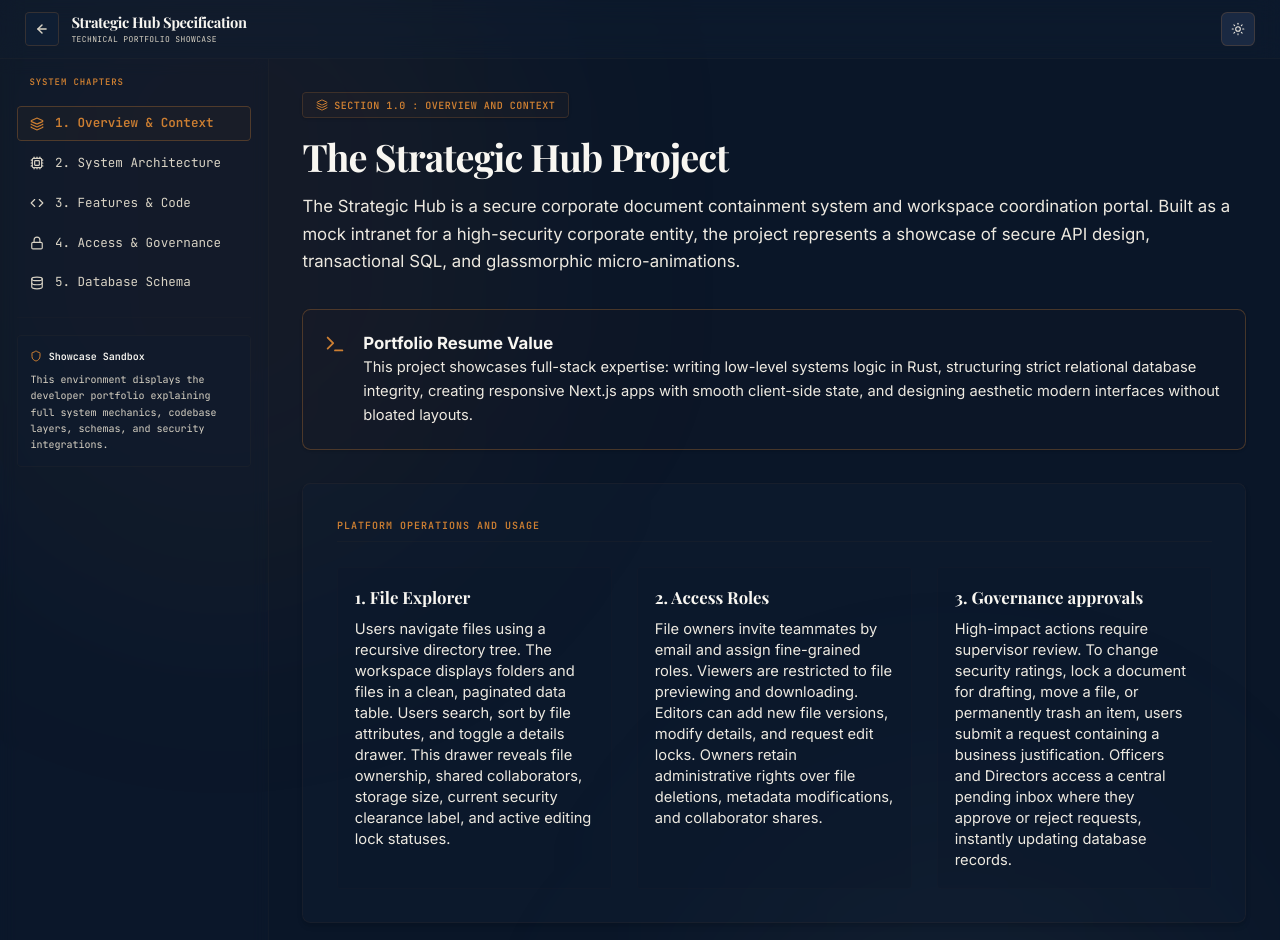
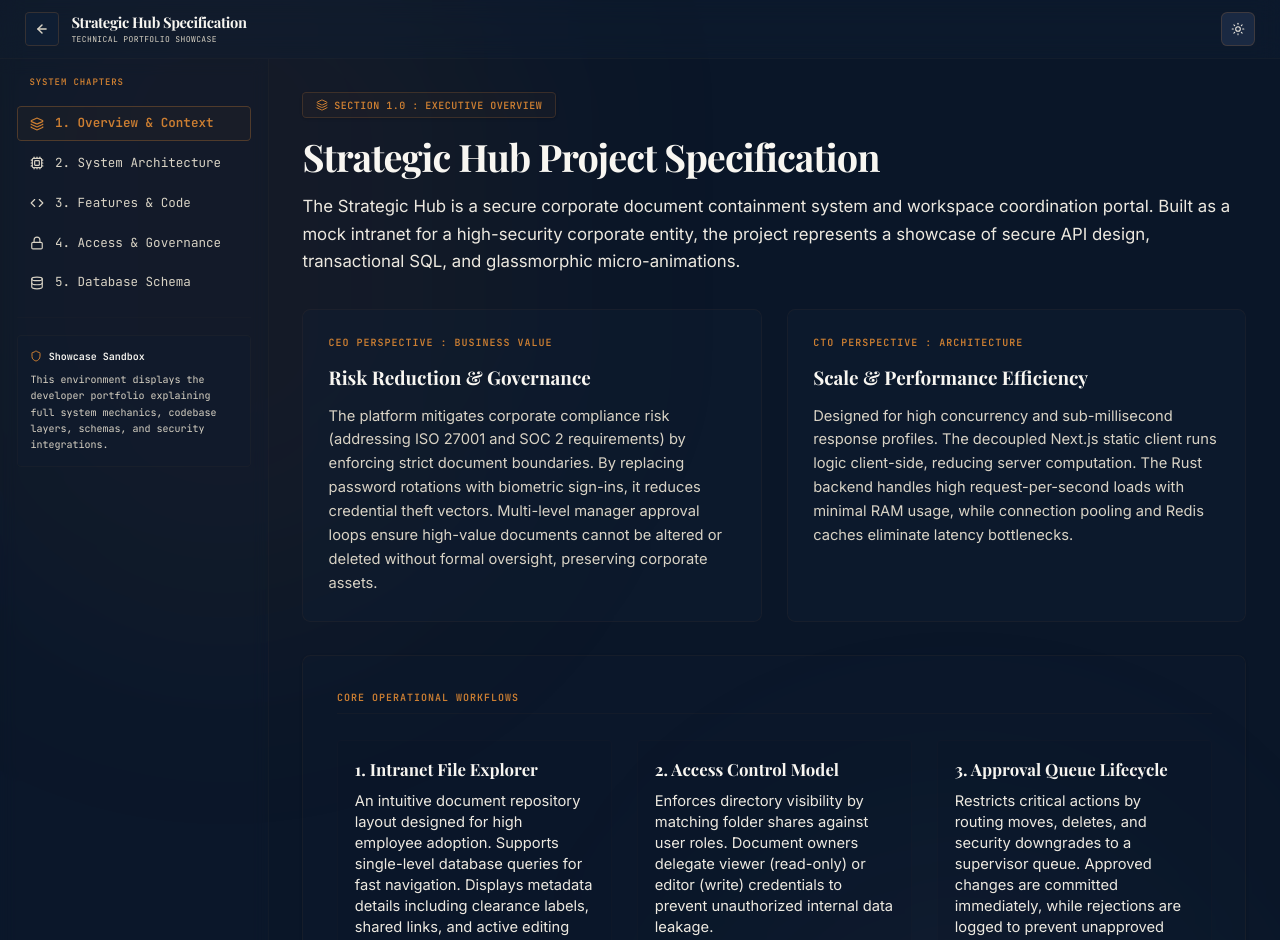
Before and after one commit to silentganja/unggul-axiom-hub, a Next.js app in the folder frontend/: page /v/info in a window 1280 px wide. Shown: the top 940 px of the page. Built offline with nearby package versions, Linux system fonts and the light colour scheme.

Commit message:
docs: align portfolio content with CEO and CTO engineering priorities

```diff
--- a/frontend/src/app/v/info/architecture/page.tsx
+++ b/frontend/src/app/v/info/architecture/page.tsx
@@ -39,6 +39,30 @@ export default function InfoArchitecturePage() {
         <p className="text-sm sm:text-base text-foreground-muted leading-relaxed font-sans max-w-4xl">
           The Strategic Hub follows a decoupling architectural design pattern. The Next.js frontend delivers a static client bundle that handles routing and state, communicating with the backend purely through a REST API.
         </p>
+      </div>
+
+      {/* Engineering Design Decisions */}
+      <div className="grid grid-cols-1 md:grid-cols-3 gap-6">
+        <div className="border border-border/20 rounded-lg p-5 bg-background-panel/20 space-y-2">
+          <h4 className="font-bold text-foreground font-serif text-sm">Compiled System Efficiency</h4>
+          <p className="text-xs sm:text-sm text-foreground-subtle leading-relaxed">
+            Actix-Web (Rust) compiles directly to machine code, achieving 100k+ concurrent requests per second with less than 50MB idle RAM. This significantly reduces server hosting overhead and guarantees execution safety.
+          </p>
+        </div>
+
+        <div className="border border-border/20 rounded-lg p-5 bg-background-panel/20 space-y-2">
+          <h4 className="font-bold text-foreground font-serif text-sm">DB Query Compile Safety</h4>
+          <p className="text-xs sm:text-sm text-foreground-subtle leading-relaxed">
+            SQLx validates all database queries against the PostgreSQL schema at compile time. This ensures syntax errors or table mismatches never reach runtime environments, stabilizing production deployments.
+          </p>
+        </div>
+
+        <div className="border border-border/20 rounded-lg p-5 bg-background-panel/20 space-y-2">
+          <h4 className="font-bold text-foreground font-serif text-sm">In-Memory Token Caching</h4>
+          <p className="text-xs sm:text-sm text-foreground-subtle leading-relaxed">
+            Redis caches blacklisted session tokens and WebAuthn challenges. Checking blacklist state in memory takes under 1 millisecond, preventing database query bloat on every incoming API request.
+          </p>
+        </div>
       </div>
 
       {/* ASCII Architectural Flow Diagram */}
@@ -147,7 +171,7 @@ export default function InfoArchitecturePage() {
                 <td className="p-3 text-foreground-subtle font-sans leading-relaxed">100% async, compile-time SQL query validation and type-safety.</td>
               </tr>
               <tr className="hover:bg-background-panel/20 transition-colors">
-                <td className="p-3 font-sans font-semibold text-foreground">Session Cache</td>
+                <td className="p-3 text-accent font-bold">Session Cache</td>
                 <td className="p-3 text-accent font-bold">Redis</td>
                 <td className="p-3 text-foreground-subtle font-sans leading-relaxed">Sub-millisecond data retrieval for token blacklist and WebAuthn challenges.</td>
               </tr>
--- a/frontend/src/app/v/info/features/page.tsx
+++ b/frontend/src/app/v/info/features/page.tsx
@@ -25,16 +25,16 @@ export default function InfoFeaturesPage() {
             <Fingerprint className="text-accent" size={16} />
           </div>
           <h3 className="font-mono text-[10px] font-bold text-accent uppercase tracking-widest">
-            1. WebAuthn Biometrics (Passkeys)
+            1. WebAuthn Biometrics (Anti-Phishing Security)
           </h3>
         </div>
         <p className="text-xs sm:text-sm text-foreground-subtle leading-relaxed font-sans">
-          The hub integrates native browser WebAuthn credentials to allow passwordless logging via Fingerprint Reader or Face ID.
+          Credential harvesting and weak passwords represent the primary entry point for corporate data breaches. The platform bypasses passwords entirely by implementing the WebAuthn standard. Users bind face scans or fingerprints directly to the browser, producing cryptographic signature validations that cannot be phished or intercepted.
         </p>
 
         <div className="space-y-3 font-mono text-[10px] sm:text-[11px] text-foreground-subtle">
           <span className="block font-bold text-foreground">Authentication Challenge Handshake:</span>
-          <pre className="p-4 rounded border border-border/20 bg-background/80 leading-relaxed overflow-x-auto whitespace-pre select-all shadow-inner">
+          <pre className="p-4 rounded border border-border/20 bg-background/80 leading-relaxed overflow-x-auto whitespace-pre select-all shadow-inner text-[10px] sm:text-xs">
 {`// 1. Client requests a WebAuthn login challenge
 POST /api/webauthn/login/start
 Response: 200 OK
@@ -63,16 +63,16 @@ Response: 200 OK (returns Session JWT token)`}
             <Layers className="text-accent" size={16} />
           </div>
           <h3 className="font-mono text-[10px] font-bold text-accent uppercase tracking-widest">
-            2. Transactional Database Safety in Rust
+            2. Transactional Database Safety (ACID Compliance)
           </h3>
         </div>
         <p className="text-xs sm:text-sm text-foreground-subtle leading-relaxed font-sans">
-          When an administrator approves a batch of file governance requests (like locking or classification changes), operations must be atomic. The Rust backend uses SQLx transaction rollbacks to prevent partial successes.
+          To prevent data corruption during bulk governance updates, the system utilizes explicit database transactions. If any check fails, SQLx triggers a full database rollback. This prevents partial state updates where requests are approved but changes are not executed.
         </p>
 
         <div className="space-y-3 font-mono text-[10px] sm:text-[11px] text-foreground-subtle">
           <span className="block font-bold text-foreground">Backend Transaction Flow:</span>
-          <pre className="p-4 rounded border border-border/20 bg-background/80 leading-relaxed overflow-x-auto whitespace-pre select-all shadow-inner">
+          <pre className="p-4 rounded border border-border/20 bg-background/80 leading-relaxed overflow-x-auto whitespace-pre select-all shadow-inner text-[10px] sm:text-xs">
 {`// Rust implementation using sqlx transaction block
 let mut tx = pool.begin().await?;
 
@@ -107,7 +107,7 @@ tx.commit().await?;`}
             <Sparkles className="text-accent" size={16} />
           </div>
           <h3 className="font-mono text-[10px] font-bold text-accent uppercase tracking-widest">
-            3. File Explorer &amp; Directory Tree Navigation
+            3. Optimized Directory Queries (Linear Scalability)
           </h3>
         </div>
         <div className="space-y-4 text-xs sm:text-sm font-sans text-foreground-subtle leading-relaxed">
@@ -116,7 +116,7 @@ tx.commit().await?;`}
           </p>
           <ul className="list-disc pl-5 space-y-2.5">
             <li>
-              <strong>Virtual Folder Queries:</strong> When a user navigates to a folder, the client dispatches a request specifying the parent folder ID. The backend queries PostgreSQL matching the `parent_id` column, returning child folders and files in a flat array list.
+              <strong>Lazy Directory Loading:</strong> When a user navigates to a folder, the client dispatches a request specifying the parent folder ID. The backend queries PostgreSQL matching the `parent_id` column, returning child folders and files in a flat array list. This avoids heavy recursive SQL loops.
             </li>
             <li>
               <strong>Reactive Tree State:</strong> Zustand stores handle sorting (by name, date, size) and filtering dynamically in the client-side cache. This eliminates latency caused by triggering repeated database queries during sorting.
--- a/frontend/src/app/v/info/page.tsx
+++ b/frontend/src/app/v/info/page.tsx
@@ -7,7 +7,7 @@ export default function InfoOverviewPage() {
   const portalObjectives = [
     {
       title: "Asynchronous Rust Core",
-      desc: "A high-performance server built with Actix-Web, asynchronous SQLx connections to Postgres, and Redis caching for low-latency request-response cycles.",
+      desc: "An high-performance server built with Actix-Web, asynchronous SQLx connections to Postgres, and Redis caching for low-latency request-response cycles.",
       badge: "High Performance Backend",
       icon: <Terminal className="text-accent" size={16} />,
     },
@@ -36,52 +36,60 @@ export default function InfoOverviewPage() {
       {/* Intro Hero Section */}
       <div className="space-y-4">
         <div className="inline-flex items-center gap-1.5 px-3 py-1 font-mono text-[10px] font-semibold text-accent tracking-wider uppercase border border-accent/20 bg-accent-subtle/30 rounded shadow-sm">
-          <Layers size={12} /> SECTION 1.0 : OVERVIEW AND CONTEXT
+          <Layers size={12} /> SECTION 1.0 : EXECUTIVE OVERVIEW
         </div>
         <h2 className="text-3xl sm:text-4xl font-bold tracking-tight text-foreground font-serif">
-          The Strategic Hub Project
+          Strategic Hub Project Specification
         </h2>
         <p className="text-sm sm:text-base text-foreground-muted leading-relaxed font-sans max-w-4xl">
           The Strategic Hub is a secure corporate document containment system and workspace coordination portal. Built as a mock intranet for a high-security corporate entity, the project represents a showcase of secure API design, transactional SQL, and glassmorphic micro-animations.
         </p>
       </div>
 
-      {/* Portfolio Value Banner */}
-      <div className="p-5 rounded-lg border border-accent/30 bg-accent-subtle/10 flex items-start gap-4 shadow-sm hover:shadow transition-shadow duration-300">
-        <Terminal size={22} className="text-accent shrink-0 mt-0.5" />
-        <div className="space-y-1 text-sm">
-          <span className="font-bold text-foreground font-sans text-base">Portfolio Resume Value</span>
-          <p className="text-foreground-muted leading-relaxed font-sans">
-            This project showcases full-stack expertise: writing low-level systems logic in Rust, structuring strict relational database integrity, creating responsive Next.js apps with smooth client-side state, and designing aesthetic modern interfaces without bloated layouts.
+      {/* CEO and CTO Executive Summary */}
+      <div className="grid grid-cols-1 md:grid-cols-2 gap-6">
+        <div className="border border-border/30 rounded-lg bg-background-panel/40 p-6 space-y-3">
+          <span className="font-mono text-[10px] font-bold text-accent uppercase tracking-widest block">CEO Perspective : Business Value</span>
+          <h4 className="font-bold text-foreground font-serif text-lg">Risk Reduction &amp; Governance</h4>
+          <p className="text-xs sm:text-sm text-foreground-subtle leading-relaxed">
+            The platform mitigates corporate compliance risk (addressing ISO 27001 and SOC 2 requirements) by enforcing strict document boundaries. By replacing password rotations with biometric sign-ins, it reduces credential theft vectors. Multi-level manager approval loops ensure high-value documents cannot be altered or deleted without formal oversight, preserving corporate assets.
+          </p>
+        </div>
+
+        <div className="border border-border/30 rounded-lg bg-background-panel/40 p-6 space-y-3">
+          <span className="font-mono text-[10px] font-bold text-accent uppercase tracking-widest block">CTO Perspective : Architecture</span>
+          <h4 className="font-bold text-foreground font-serif text-lg">Scale &amp; Performance Efficiency</h4>
+          <p className="text-xs sm:text-sm text-foreground-subtle leading-relaxed">
+            Designed for high concurrency and sub-millisecond response profiles. The decoupled Next.js static client runs logic client-side, reducing server computation. The Rust backend handles high request-per-second loads with minimal RAM usage, while connection pooling and Redis caches eliminate latency bottlenecks.
           </p>
         </div>
       </div>
 
       {/* Practical Platform Usage Section */}
-      <div className="border border-border/30 rounded-lg bg-background-panel/40 p-6 sm:p-8 space-y-6 shadow-md hover:border-border/60 transition-all duration-300">
+      <div className="border border-border/30 rounded-lg bg-background-panel/20 p-6 sm:p-8 space-y-6 shadow-sm hover:border-border/60 transition-all duration-300">
         <h3 className="font-mono text-[10px] font-bold text-accent uppercase tracking-widest border-b border-border/20 pb-2">
-          Platform Operations and Usage
+          Core Operational Workflows
         </h3>
 
         <div className="grid grid-cols-1 md:grid-cols-3 gap-6 text-sm font-sans text-foreground-subtle leading-relaxed">
           <div className="space-y-2 p-4 rounded border border-border/10 bg-background/20 hover:border-accent/20 transition-all duration-300">
-            <h4 className="font-bold text-foreground font-serif text-base text-accent">1. File Explorer</h4>
+            <h4 className="font-bold text-foreground font-serif text-base text-accent">1. Intranet File Explorer</h4>
             <p className="text-foreground-muted text-xs sm:text-sm">
-              Users navigate files using a recursive directory tree. The workspace displays folders and files in a clean, paginated data table. Users search, sort by file attributes, and toggle a details drawer. This drawer reveals file ownership, shared collaborators, storage size, current security clearance label, and active editing lock statuses.
+              An intuitive document repository layout designed for high employee adoption. Supports single-level database queries for fast navigation. Displays metadata details including clearance labels, shared links, and active editing locks.
             </p>
           </div>
 
           <div className="space-y-2 p-4 rounded border border-border/10 bg-background/20 hover:border-accent/20 transition-all duration-300">
-            <h4 className="font-bold text-foreground font-serif text-base text-accent">2. Access Roles</h4>
+            <h4 className="font-bold text-foreground font-serif text-base text-accent">2. Access Control Model</h4>
             <p className="text-foreground-muted text-xs sm:text-sm">
-              File owners invite teammates by email and assign fine-grained roles. Viewers are restricted to file previewing and downloading. Editors can add new file versions, modify details, and request edit locks. Owners retain administrative rights over file deletions, metadata modifications, and collaborator shares.
+              Enforces directory visibility by matching folder shares against user roles. Document owners delegate viewer (read-only) or editor (write) credentials to prevent unauthorized internal data leakage.
             </p>
           </div>
 
           <div className="space-y-2 p-4 rounded border border-border/10 bg-background/20 hover:border-accent/20 transition-all duration-300">
-            <h4 className="font-bold text-foreground font-serif text-base text-accent">3. Governance approvals</h4>
+            <h4 className="font-bold text-foreground font-serif text-base text-accent">3. Approval Queue Lifecycle</h4>
             <p className="text-foreground-muted text-xs sm:text-sm">
-              High-impact actions require supervisor review. To change security ratings, lock a document for drafting, move a file, or permanently trash an item, users submit a request containing a business justification. Officers and Directors access a central pending inbox where they approve or reject requests, instantly updating database records.
+              Restricts critical actions by routing moves, deletes, and security downgrades to a supervisor queue. Approved changes are committed immediately, while rejections are logged to prevent unapproved edits.
             </p>
           </div>
         </div>
```
